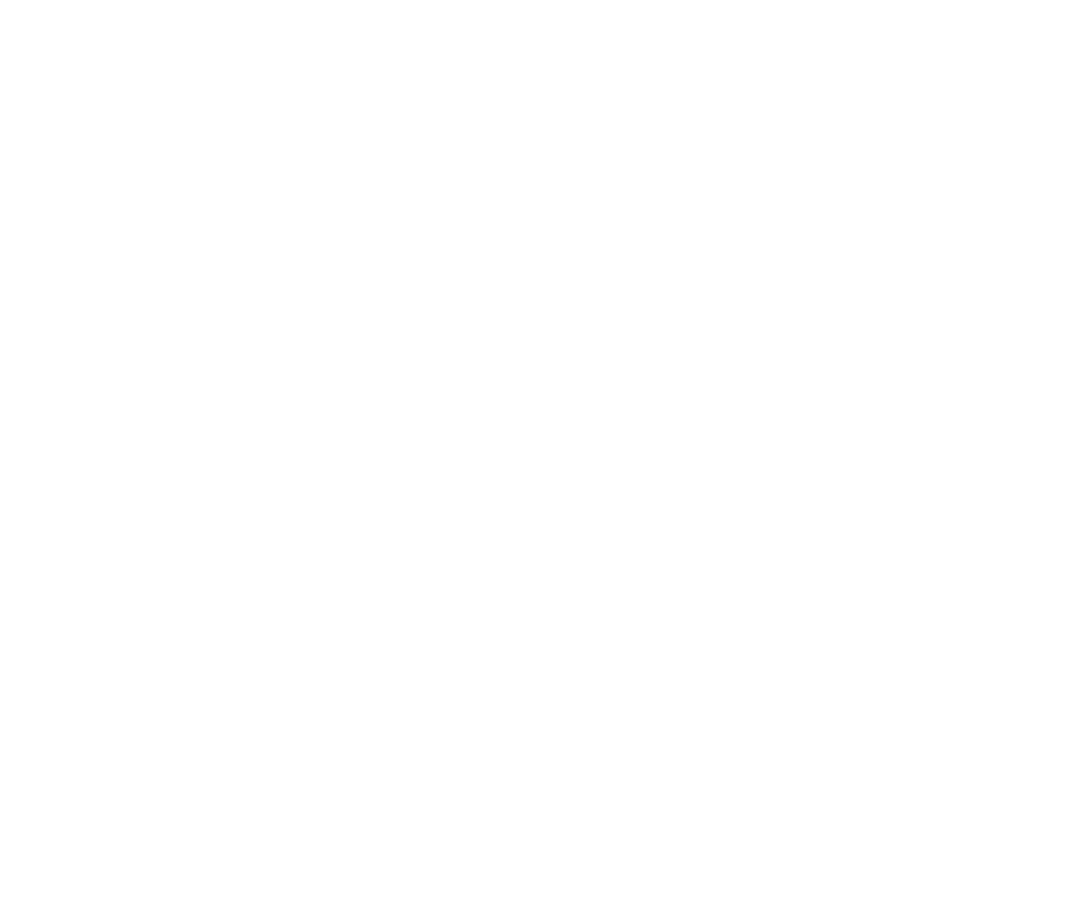
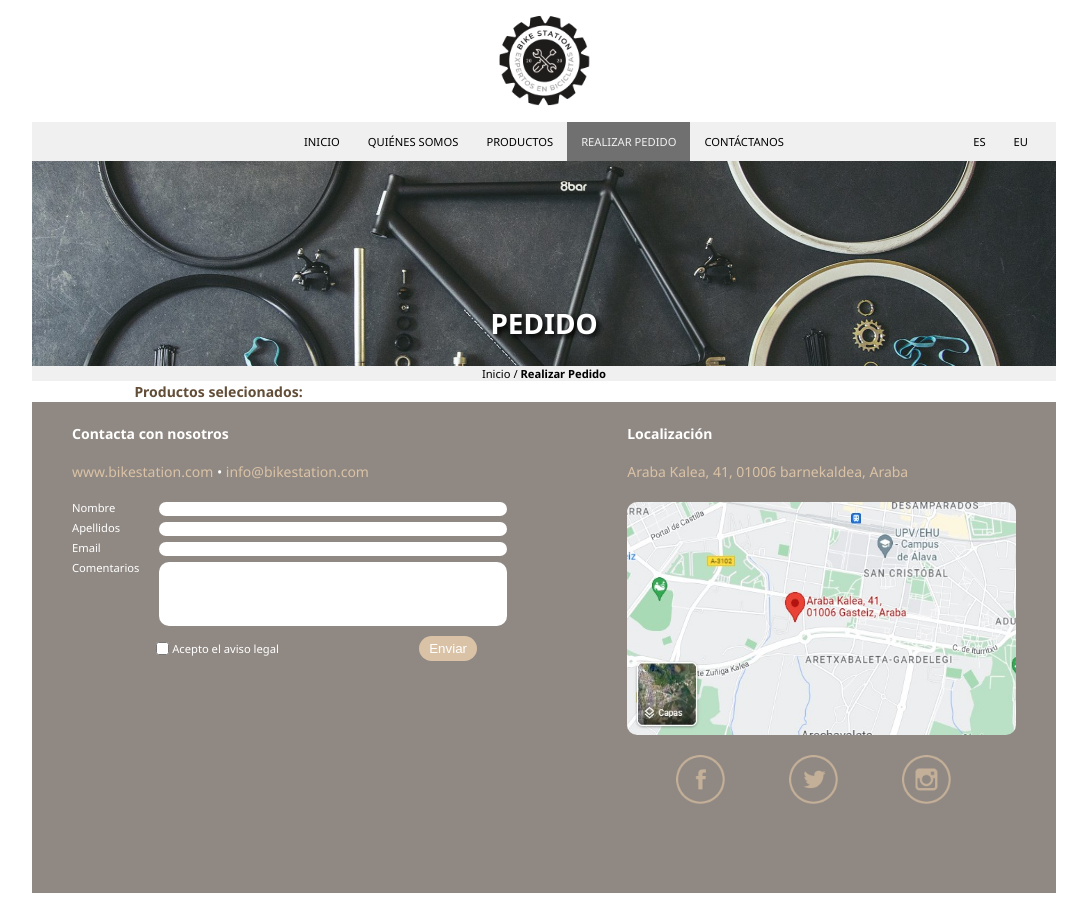
Before and after one commit to s-moreno/bikestation, a plain HTML site: page realizar-pedido.html in a window 1280 px wide. Shown: the whole page, without its empty margins (96-1183 px from the left). Before the commit the page ends 800 px from the top, so only its background shows below. Drawn offline with Linux system fonts and the light colour scheme.

Commit message:
inicio página pediod

```diff
--- a/realizar-pedido.html
+++ b/realizar-pedido.html
@@ -0,0 +1,88 @@
+<!DOCTYPE html>
+<html lang="es">
+<head>
+    <meta charset="UTF-8">
+    <meta http-equiv="X-UA-Compatible" content="IE=edge">
+    <meta name="viewport" content="width=device-width, initial-scale=1.0">
+
+    <link rel="stylesheet" href="/styles/reset.css">
+    <link rel="stylesheet" href="/styles/style.css">
+
+    <title>Pedido | bikestation.com</title>
+</head>
+<body>
+    <!-- HEADER: logo, menús, banner, breadcrumb -->
+    <header>
+        <div id="logo">
+            <img src="/images/logotipo.png" alt="logotipo tienda" width="100px">
+        </div>
+        <section class="navbar">
+            <nav class="menu">
+                <ul>
+                    <li><a href="index.html">INICIO</a></li>
+                    <li><a href="quienes-somos.html">QUIÉNES SOMOS</a></li>
+                    <li><a href="productos.html">PRODUCTOS</a></li>
+                    <li><a class="checked" href="realizar-pedido.html">REALIZAR PEDIDO</a></li>
+                    <li><a href="contactar.html">CONTÁCTANOS</a></li>
+                </ul>
+            </nav>
+            <nav class="idioma">
+                <ul>
+                    <li><a href="#">ES</a></li>
+                    <li><a href="#">EU</a></li>
+                </ul>
+            </nav>
+        </section>
+        <div class="banner">
+            <img src="/images/cabecera-cuatro.jpg" alt="imagen de bicicleta desmonstada">
+            <h2>PEDIDO</h2>
+        </div>
+        <section class="breadcrumb centrar-texto">
+            <span>Inicio / </span><span class="negrita">Realizar Pedido</span>
+        </section>
+    </header>
+    <main class="margin-10">
+        <p class="negrita marron">Productos selecionados:</p>
+    </main>
+    <footer>
+        <section class="footer-contact">
+            <h5>Contacta con nosotros</h5>
+            <p class="p-contact"><a href="index.html">www.bikestation.com</a> <span class="white">&#8226;</span> <a href="mailto:info@bikestation.com">info@bikestation.com</a></p>
+            <form>
+                <div class="fila-form">
+                    <label for="fname">Nombre</label>
+                    <input type="text" id="fname"  name="nombre">
+                </div>
+                <div class="fila-form">
+                    <label for="lname">Apellidos</label>
+                    <input type="text" id="lname" name="apellidos">
+                </div>
+                <div class="fila-form">
+                    <label for="mail">Email</label>
+                    <input type="email" id="mail"  name="email">
+                </div>
+                <div class="fila-form">
+                    <label for="comment">Comentarios</label>
+                    <textarea id="comment" rows="5" name="comentarios"></textarea>
+                </div>
+                <div class="registrar">
+                    <div class="checkbox">
+                        <input type="checkbox" id="ckbox2" value="acept"><label for="ckbox2">Acepto el aviso legal</label>
+                    </div>
+                    <button class="boton" type="submit">Enviar</button>
+                </div>
+            </form>
+        </section>
+        <section class="footer-map">
+            <h5>Localización</h5>
+            <p class="p-contact">Araba Kalea, 41, 01006 barnekaldea, Araba</p>
+            <img class="mapa" src="/images/localizacion.jpg" alt="mapa dirección tienda">
+            <div class="redes-sociales">
+                <a href="#"><img src="/images/facebook.png" alt="facebook"></a>
+                <a href="#"><img src="/images/twitter.png" alt="twitter"></a>
+                <a href="#"><img src="/images/instagram.png" alt="instagram"></a>
+            </div>
+        </section>
+    </footer>
+</body>
+</html>
--- a/styles/style.css
+++ b/styles/style.css
@@ -87,6 +87,10 @@ a {
 
 .black {
     color: black;
+}
+
+.marron {
+    color: #624D37;
 }
 
 /**
@@ -645,9 +649,3 @@ textarea {
         width: 75%;
     }
 }
-
-@media screen and (min-width: 2750px) {
-    body {
-        flex-direction: column;
-    }
-}
```
